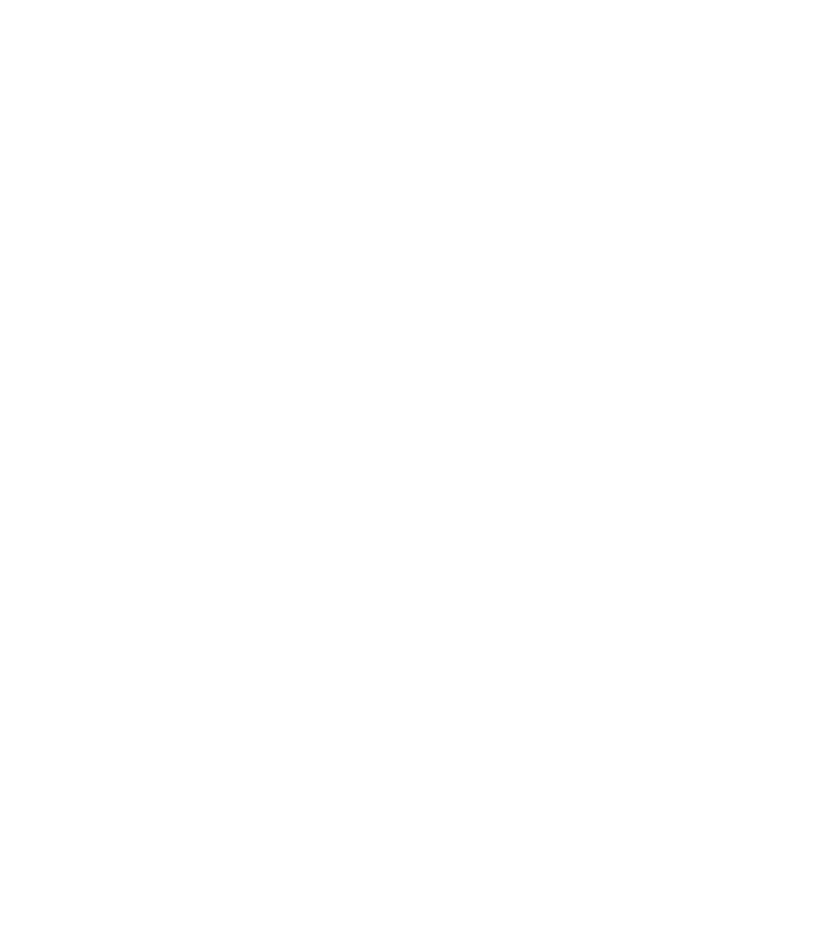
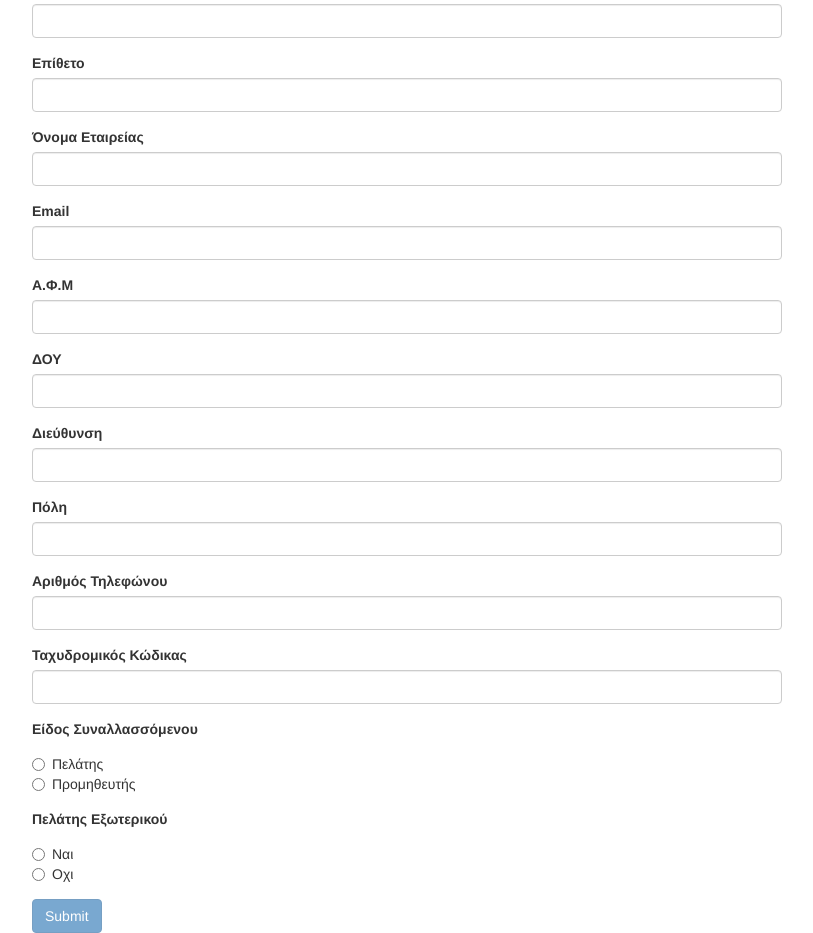
Before and after one commit to Vaselefth/ots-summer-camp-frontend, an Angular app: page / in a window 1280 px wide. Shown: the part 280-1213 px from the top of the page, without its empty margins (233-1046 px from the left). Before the commit the page ends 800 px from the top, so only its background shows below. Built offline with nearby package versions, Linux system fonts and the light colour scheme.

Commit message:
Thursday Final Commit

```diff
--- a/src/app/app.component.html
+++ b/src/app/app.component.html
@@ -1,3 +1,6 @@
 <input type="text" [(ngModel)]="name">
 <p>{{name}}</p>
 <button type="button" class="btn btn-primary">Primary</button>
+<hr>
+<br>
+<app-transactor-form></app-transactor-form>
--- a/src/app/transactor-form/transactor-form.component.css
+++ b/src/app/transactor-form/transactor-form.component.css
@@ -0,0 +1,5 @@
+h1 {
+    font-family: Arial, Helvetica, sans-serif;
+    text-align: center;
+    padding-bottom: 3%;
+}
--- a/src/app/transactor-form/transactor-form.component.html
+++ b/src/app/transactor-form/transactor-form.component.html
@@ -1 +1,178 @@
-<p>transactor-form works!</p>
+<h1>Άνοιγμα Καρτέλας Πελάτη - Προμηθευτή</h1>
+<div class="container">
+    <div class="row">
+      <div class="col-xs-12 col-sm-10 col-md-8 col-sm-offset-1 col-md-offset-2">
+        <form (ngSubmit)="onSubmit()" #f="ngForm">
+          <div
+            id="user-data"
+            ngModelGroup="userData"
+            #userData="ngModelGroup">
+            <div class="form-group">
+              <label for="username">Όνομα</label>
+              <input
+                type="text"
+                id="username"
+                class="form-control"
+                ngModel
+                name="username"
+                required>
+            </div>
+
+            <div class="form-group">
+              <label for="lastname">Επίθετο</label>
+              <input
+                type="text"
+                id="lastname"
+                class="form-control"
+                ngModel
+                name="lastname"
+                required>
+            </div>
+
+            <div class="form-group">
+              <label for="company_name">Όνομα Εταιρείας</label>
+              <input
+                type="text"
+                id="company_name"
+                class="form-control"
+                ngModel
+                name="company_name"
+                required>
+            </div>
+
+            <div class="form-group">
+            <label for="email">Email</label>
+            <input
+              type="email"
+              id="email"
+              class="form-control"
+              ngModel
+              name="email"
+              required>
+            </div>
+
+            <div class="form-group">
+            <label for="tin">Α.Φ.Μ</label>
+            <input
+              type="text"
+              id="tin"
+              class="form-control"
+              ngModel
+              name="tin"
+              required>
+          </div>
+
+          <div class="form-group">
+            <label for="doy">ΔΟΥ</label>
+            <input
+              type="text"
+              id="doy"
+              class="form-control"
+              ngModel
+              name="doy"
+              required>
+          </div>
+
+          <div class="form-group">
+            <label for="address">Διεύθυνση</label>
+            <input
+              type="text"
+              id="address"
+              class="form-control"
+              ngModel
+              name="address"
+              required>
+          </div>
+
+          <div class="form-group">
+            <label for="city">Πόλη</label>
+            <input
+              type="text"
+              id="city"
+              class="form-control"
+              ngModel
+              name="city"
+              required>
+          </div>
+
+          <div class="form-group">
+            <label for="phone">Αριθμός Τηλεφώνου</label>
+            <input
+              type="text"
+              id="phone"
+              class="form-control"
+              ngModel
+              name="phone"
+              required>
+          </div>
+
+          <div class="form-group">
+          <label for="postal_code">Ταχυδρομικός Κώδικας</label>
+          <input
+            type="text"
+            id="postal_code"
+            class="form-control"
+            ngModel
+            name="postal_code"
+            required>
+          </div>
+
+          <div class="form-group">
+          <label for="transactor_type">Είδος Συναλλασσόμενου</label>
+          <div class="radio">
+            <label>
+              <input
+                type="radio"
+                name="transactor"
+                ngModel
+                value="0"
+                required>
+              Πελάτης
+            </label>
+            <br>
+            <label>
+              <input
+                type="radio"
+                name="transactor"
+                ngModel
+                value="1"
+                required>
+              Προμηθευτής
+            </label>
+          </div>
+          </div>
+
+          <div class="form-group">
+            <label for="is_abroad">Πελάτης Εξωτερικού</label>
+            <div class="radio">
+              <label>
+                <input
+                  type="radio"
+                  name="abroad"
+                  ngModel
+                  value="0"
+                  required>
+                Ναι
+              </label>
+              <br>
+              <label>
+                <input
+                  type="radio"
+                  name="abroad"
+                  ngModel
+                  value="1"
+                  required>
+                Οχι
+              </label>
+            </div>
+            </div>
+
+      </div>
+          <button
+            class="btn btn-primary"
+            type="submit"
+            [disabled]="!f.valid">Submit</button>
+        </form>
+      </div>
+    </div>
+</div>
--- a/src/app/transactor-form/transactor-form.component.ts
+++ b/src/app/transactor-form/transactor-form.component.ts
@@ -1,4 +1,5 @@
-import { Component, OnInit } from '@angular/core';
+import { Component, OnInit, ViewChild } from '@angular/core';
+import { NgForm } from '@angular/forms';
 
 @Component({
   selector: 'app-transactor-form',
@@ -6,10 +7,15 @@
   styleUrls: ['./transactor-form.component.css']
 })
 export class TransactorFormComponent implements OnInit {
+  @ViewChild('f', { static: false }) signupForm: NgForm;
 
   constructor() { }
 
   ngOnInit(): void {
   }
 
+  onSubmit() {
+    let transactor = this.signupForm.value.userData;
+    console.log(transactor);
+  }
 }
```
Also changed, not shown: src/app/transactor.ts (added, +17 -0 lines).
